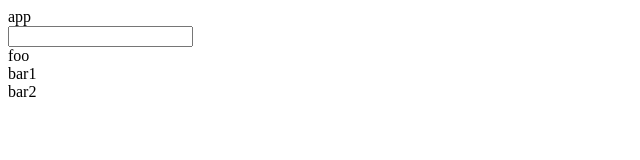
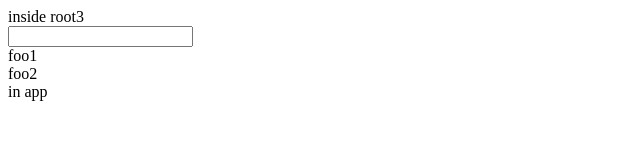
Before and after one commit to reeli/react-auto-testid, a React (Vite) app: page / in a window 1280 px wide. Shown: the top 160 px of the page, without its empty margins (0-640 px from the left). Built offline with nearby package versions, Linux system fonts and the light colour scheme.

Commit message:
add tests

```diff
--- a/src/Foo.tsx
+++ /dev/null
@@ -1,7 +0,0 @@
-export const Foo = () => (
-  <div role={"foo"}>
-    foo
-    <div role={"bar1"}>bar1</div>
-    <div role={"bar2"}>bar2</div>
-  </div>
-);
--- a/src/index.tsx
+++ b/src/index.tsx
@@ -1,14 +1,23 @@
 import { render } from "react-dom";
-import { Foo } from "./Foo";
+
+const Foo = () => (
+  <div role={"foo-container"}>
+    <div role={"foo1"}>foo1</div>
+    <div role={"foo2"}>foo2</div>
+  </div>
+);
 
 const App = () => {
   return (
     <div testid-root={"root1"}>
-      app
       <div testid-root={"root2"}>
-        <input name={"input"} role={"my-input"} type={"text"} />
-        <Foo />
+        <div testid-root={"root3"}>
+          <div role={"text1"}>inside root3</div>
+          <input name={"input"} role={"my-input"} type={"text"} />
+        </div>
+        <Foo testid-root={"foo-parent"} />
       </div>
+      <div role={"hint"}>in app</div>
     </div>
   );
 };
```
Also changed, not shown: src/Hello.tsx (deleted, +0 -7 lines), src/jsx-runtime.tsx (+5 -13 lines), 2 other files (tests, documents, lock files or other folders).
